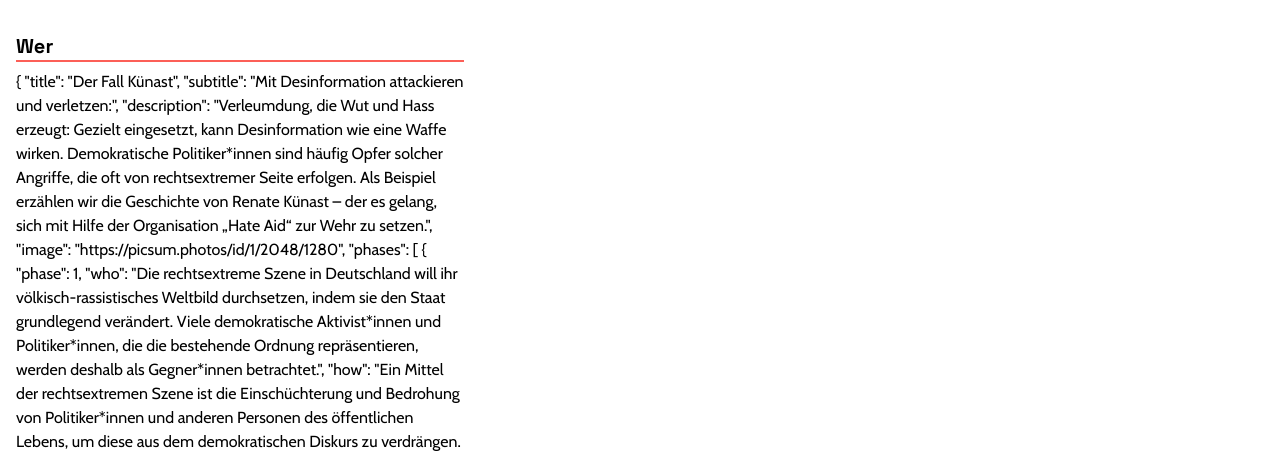
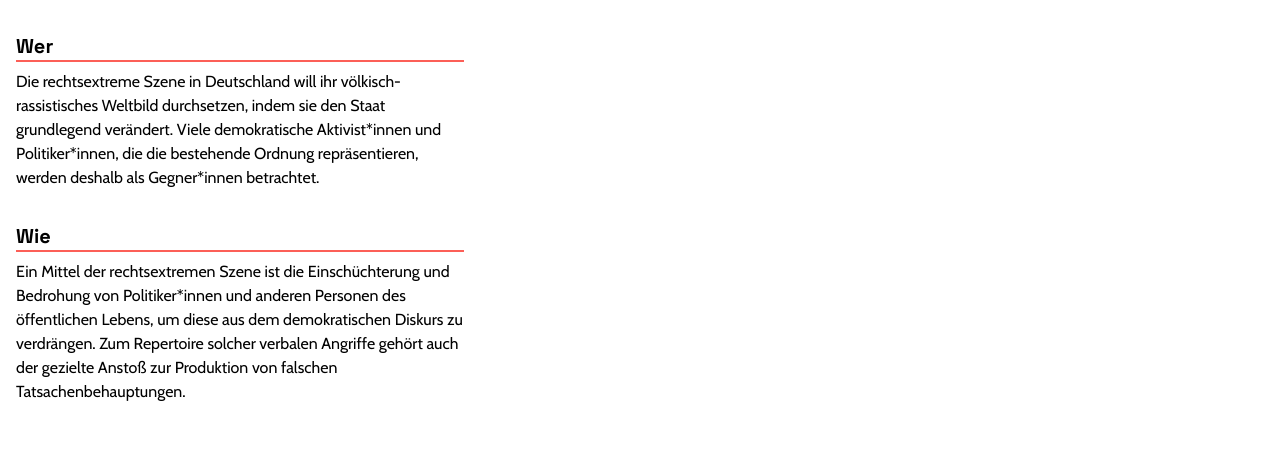
Before and after one commit to DetektivKollektiv/colab-infographic, a Vue app: page / in a window 1280 px wide. Shown: the part 460-914 px from the top of the page. After the commit the page ends 864 px from the top, so only its background shows below. Built offline with nearby package versions, Linux system fonts and the light colour scheme; what vue3-touch-events would draw is missing.

Commit message:
Story is showing text

```diff
--- a/src/components/Story/Story.vue
+++ b/src/components/Story/Story.vue
@@ -8,7 +8,7 @@
             </template>
             <template v-slot:description>
                 <p>
-                    {{ story }}
+                    {{ getPhaseByIndex(phaseIndex).who }}
                 </p>
             </template>
         </WerWie>
@@ -18,8 +18,7 @@
             </template>
             <template v-slot:description>
                 <p>
-                    Lorem ipsum dolor sit amet consectetur adipisicing elit.
-                    Aliquam illo maxime fugiat corrupti adipisci.
+                    {{ getPhaseByIndex(phaseIndex).how }}
                 </p>
             </template>
         </WerWie>
@@ -46,4 +45,8 @@ const phaseIndex = ref(1)
 function setPhaseIndex(i) {
     phaseIndex.value = i
 }
+
+function getPhaseByIndex(i) {
+    return story.value.phases.find((obj) => obj.phase === i)
+}
 </script>
```
